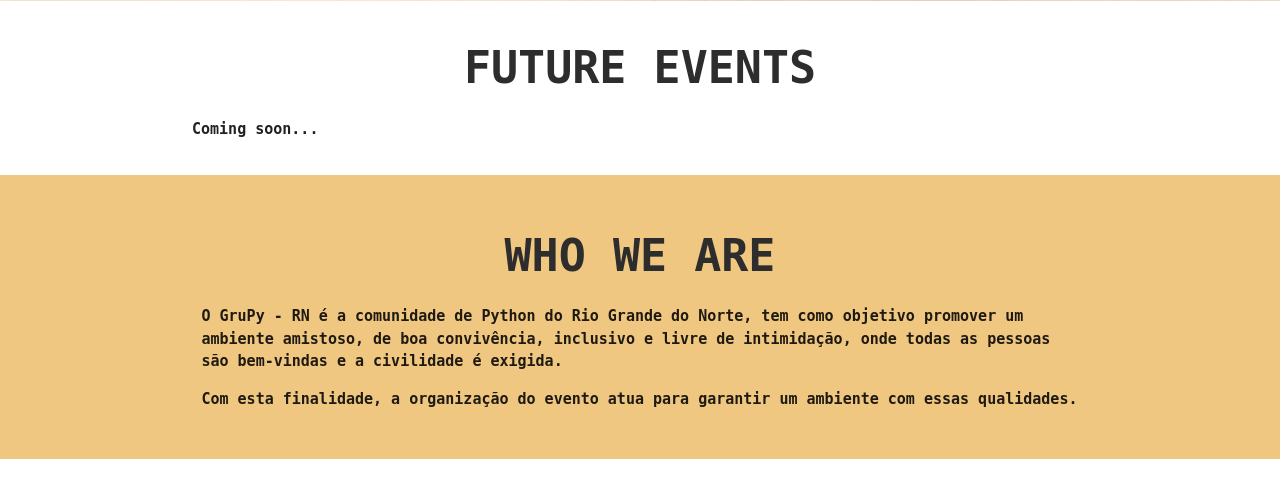
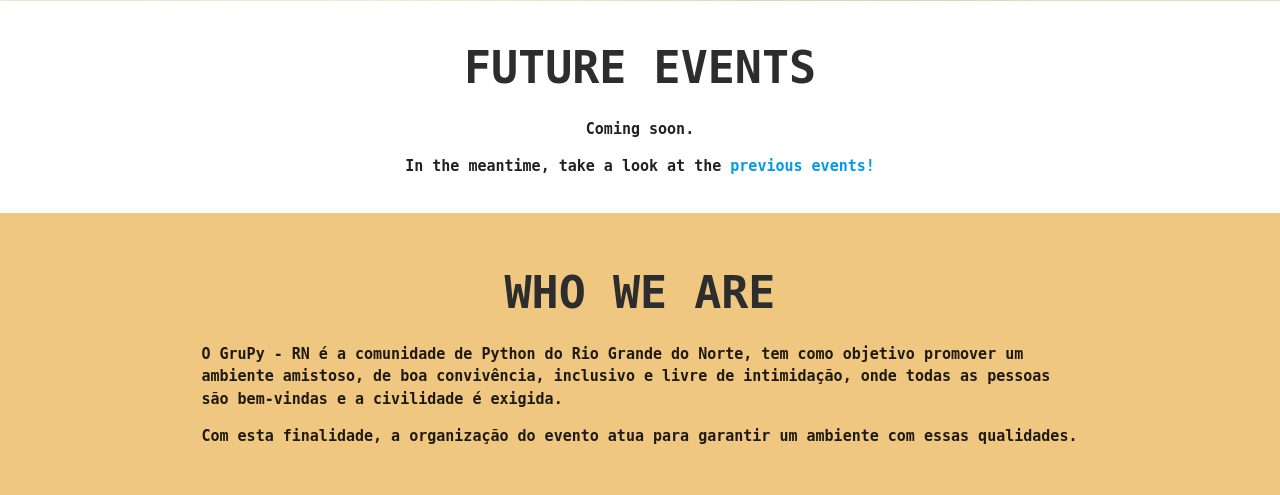
Before and after one commit to grupyrn/jararaca, a Django app: template apps/site/templates/site/index.html in a window 1280 px wide. Shown: the part 623-1118 px from the top of the page. Run offline with Django 3.2, Linux system fonts and the light colour scheme; the template is opened without the code that fills it, so the values that code supplies are empty; parts of the project's set-up code (start-up, migrations or seed data) failed here and were passed over; some libraries are stand-ins or nearby versions.

Commit message:
Melhorar mensagem de "eventos futuros" (#30)
* Add logs in save methods

* Improve message when it has no event to show

```diff
--- a/apps/site/templates/site/index.html
+++ b/apps/site/templates/site/index.html
@@ -35,7 +35,10 @@
             </div>
           </div>
         {% empty %}
-          <p>{% trans "Coming soon..." %}</p>
+          <div class="center">
+            <p>{% trans "Coming soon." %}</p>
+            <p>{% trans "In the meantime, take a look at the "%} <a href="/#past-events">{% trans "previous events!" %}</a></p>
+          </div>
         {% endfor %}
 
       </div>
```
